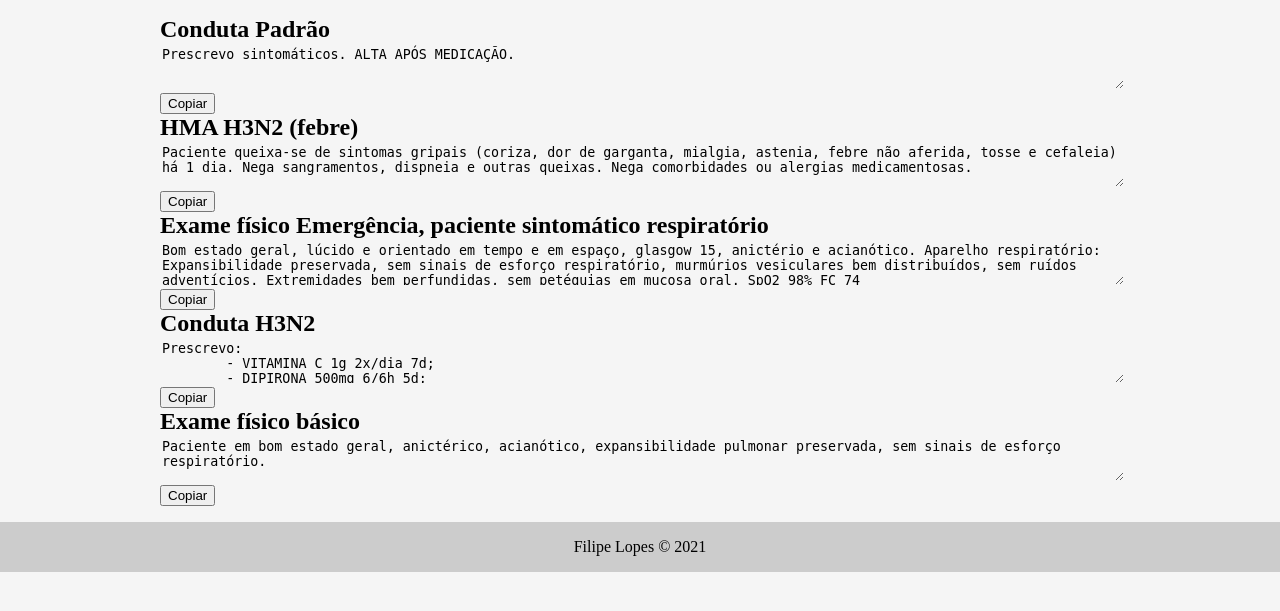
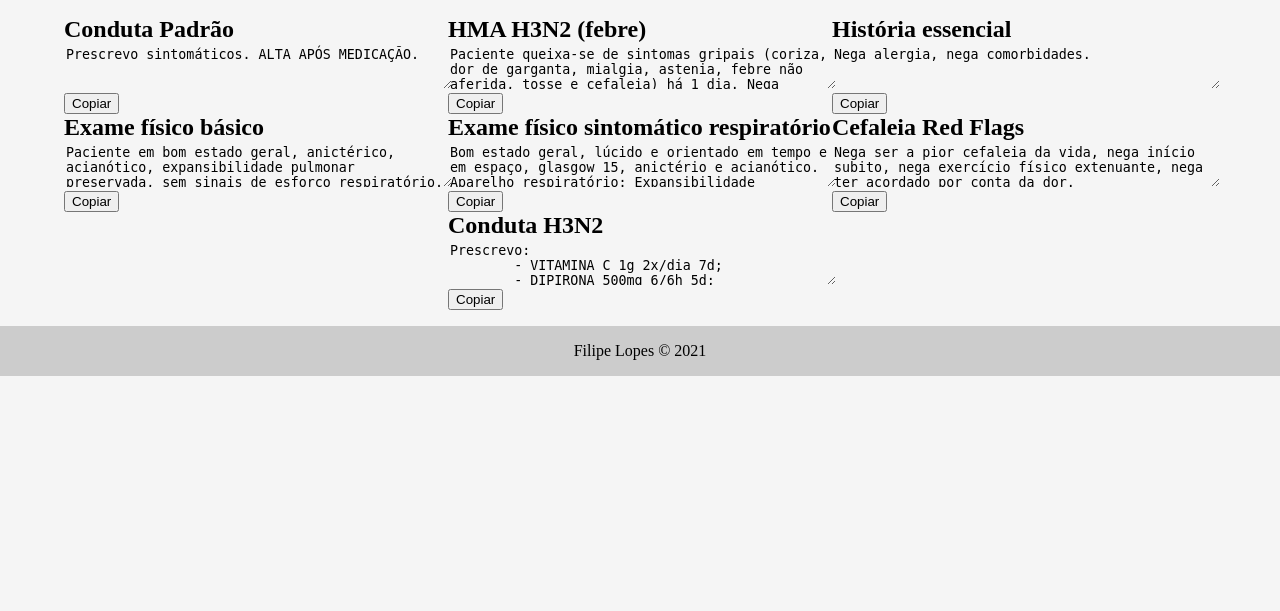
Before and after one commit to filiperochalopes/calc.filipelopes.med.br, a Flask app: page /trechos-exame in a window 1280 px wide. Shown: the part 109-720 px from the top of the page. Run offline with Flask 2, Linux system fonts and the light colour scheme; some libraries are stand-ins or nearby versions; some web fonts are replaced.

Commit message:
update pages

```diff
--- a/flaskapp/app/assets/scss/app.scss
+++ b/flaskapp/app/assets/scss/app.scss
@@ -55,6 +55,12 @@ h3 {
     max-width: 960px;
 }
 
+.three-cols{
+    display: grid;
+    grid-template-columns: 30vw 30vw 30vw;
+    margin: 0 5vw;
+}
+
 section {
     > section {
         padding: 5px 20px;
--- a/flaskapp/app/static/css/app.css
+++ b/flaskapp/app/static/css/app.css
@@ -36,9 +36,14 @@ h1, h2, h3 {
       width: 100%;
       max-width: 960px; }
 
-      section > section {
-        padding: 5px 20px;
-        background-color: #ccc; }
+      .three-cols {
+        display: grid;
+        grid-template-columns: 30vw 30vw 30vw;
+        margin: 0 5vw; }
+
+        section > section {
+          padding: 5px 20px;
+          background-color: #ccc; }
 
 textarea.paragraph_to_copy {
   display: inline;
--- a/flaskapp/app/templates/base.html
+++ b/flaskapp/app/templates/base.html
@@ -20,12 +20,10 @@
 <body>
   {% include 'header.html' %}
 
-  <div class="container">
     <main>
       {% block content %}
       {% endblock %}
     </main>
-  </div>
 
   {% include 'footer.html' %}
 
--- a/flaskapp/app/templates/intubacao_sedacao_ga.html
+++ b/flaskapp/app/templates/intubacao_sedacao_ga.html
@@ -26,6 +26,10 @@
       PADRÃO: <strong class="dynamic" id="dose_noradrenalina_manutencao_padrao"></strong>
       CONCENTRADA: <strong class="dynamic" id="dose_noradrenalina_manutencao_concentrada"></strong>
       2X CONCENTRADA: <strong class="dynamic" id="dose_noradrenalina_manutencao_2x_concentrada"></strong>
+    </section>
+    <section>
+      <h2>Procedimentos</h2>
+      Propofol 4ml IV 2ml a cada 30s até conseguir tocar na córnea ou Fentanil 2ml + 3ml propofol
     </section>
     <table>
       <thead>
--- a/flaskapp/app/templates/trechos.html
+++ b/flaskapp/app/templates/trechos.html
@@ -1,6 +1,7 @@
 {% extends 'base.html' %} {% block title %}Trechos de Exames - {% endblock
 %} {% block content %}
-<div class="container">
+<div class="three-cols">
+    <div>
         <section>
             <h2>Conduta Padrão</h2>
             <textarea class="paragraph_to_copy" id="sintomaticos">Prescrevo sintomáticos. ALTA APÓS MEDICAÇÃO.
@@ -8,13 +9,21 @@
             <button class="copy_to_clipboard" data-id="sintomaticos" onclick="copyToClipboard">Copiar</button>
         </section>
         <section>
+            <h2>Exame físico básico</h2>
+            <textarea class="paragraph_to_copy" id="exame_fisico">Paciente em bom estado geral, anictérico, acianótico, expansibilidade pulmonar preservada, sem sinais de esforço respiratório.
+        </textarea>
+            <button class="copy_to_clipboard" data-id="exame_fisico" onclick="copyToClipboard">Copiar</button>
+        </section>
+    </div>
+    <div>
+        <section>
             <h2>HMA H3N2 (febre)</h2>
             <textarea class="paragraph_to_copy" id="hma_h3n2">Paciente queixa-se de sintomas gripais (coriza, dor de garganta, mialgia, astenia, febre não aferida, tosse e cefaleia) há 1 dia. Nega sangramentos, dispneia e outras queixas. Nega comorbidades ou alergias medicamentosas.
         </textarea>
             <button class="copy_to_clipboard" data-id="hma_h3n2" onclick="copyToClipboard">Copiar</button>
         </section>
         <section>
-        <h2>Exame físico Emergência, paciente sintomático respiratório</h2>
+            <h2>Exame físico sintomático respiratório</h2>
             <textarea class="paragraph_to_copy" id="exame_fisico_emergencia">Bom estado geral, lúcido e orientado em tempo e em espaço, glasgow 15, anictério e acianótico. Aparelho respiratório: Expansibilidade preservada, sem sinais de esforço respiratório, murmúrios vesiculares bem distribuídos, sem ruídos adventícios. Extremidades bem perfundidas, sem petéquias em mucosa oral. SpO2 98% FC 74
         </textarea>
             <button class="copy_to_clipboard" data-id="exame_fisico_emergencia">Copiar</button>
@@ -32,13 +41,22 @@ Solicito RTPCR Oriento repouso com isolamento social durante o tempo de atestado
         </textarea>
             <button class="copy_to_clipboard" data-id="conduta_h3n2" onclick="copyToClipboard">Copiar</button>
         </section>
+    </div>
+    <div>
         <section>
-        <h2>Exame físico básico</h2>
-        <textarea class="paragraph_to_copy" id="exame_fisico">Paciente em bom estado geral, anictérico, acianótico, expansibilidade pulmonar preservada, sem sinais de esforço respiratório.
+            <h2>História essencial</h2>
+            <textarea class="paragraph_to_copy" id="hma_essencial">Nega alergia, nega comorbidades.
         </textarea>
-        <button class="copy_to_clipboard" data-id="exame_fisico" onclick="copyToClipboard">Copiar</button>
+            <button class="copy_to_clipboard" data-id="hma_essencial" onclick="copyToClipboard">Copiar</button>
         </section>
+        <section>
+            <h2>Cefaleia Red Flags</h2>
+            <textarea class="paragraph_to_copy" id="cefaleia_red_flags">Nega ser a pior cefaleia da vida, nega início subito, nega exercício físico extenuante, nega ter acordado por conta da dor.
+        </textarea>
+            <button class="copy_to_clipboard" data-id="cefaleia_red_flags" onclick="copyToClipboard">Copiar</button>
         </section>
+    </div>
+
 </div>
 {% endblock %} {% block scripts %}
 <script src="/static/js/trechos.js"></script>
```
Also changed, not shown: flaskapp/app/templates/5h5t.html (+8 -6 lines). Lines whose indentation alone changed are shown as unchanged.
